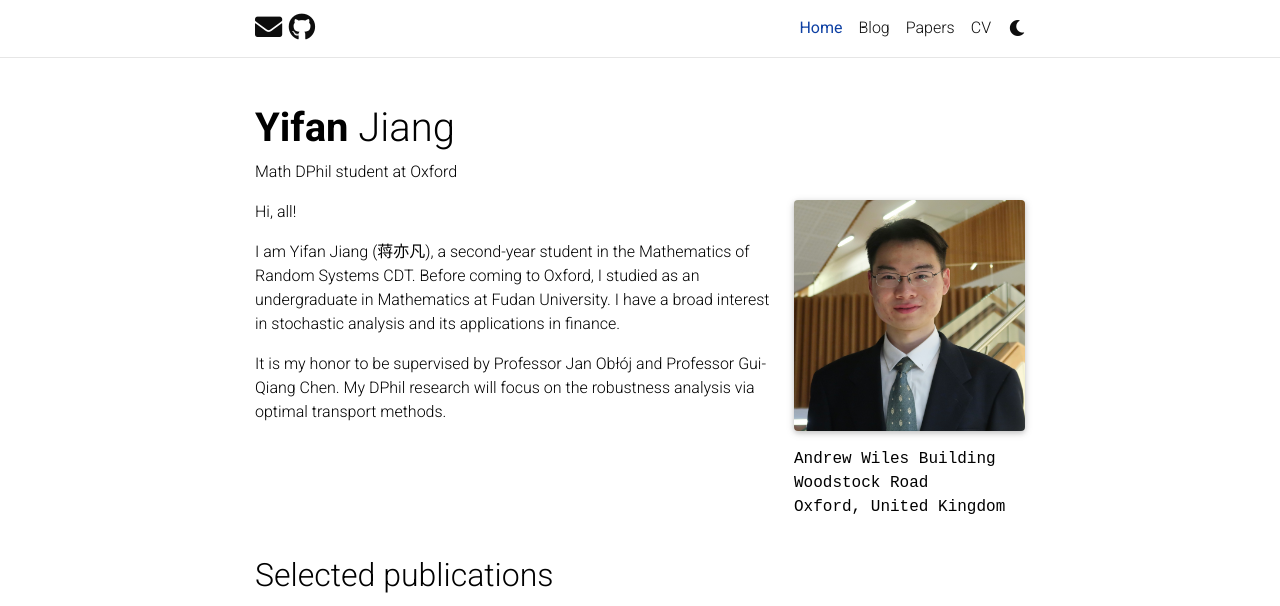
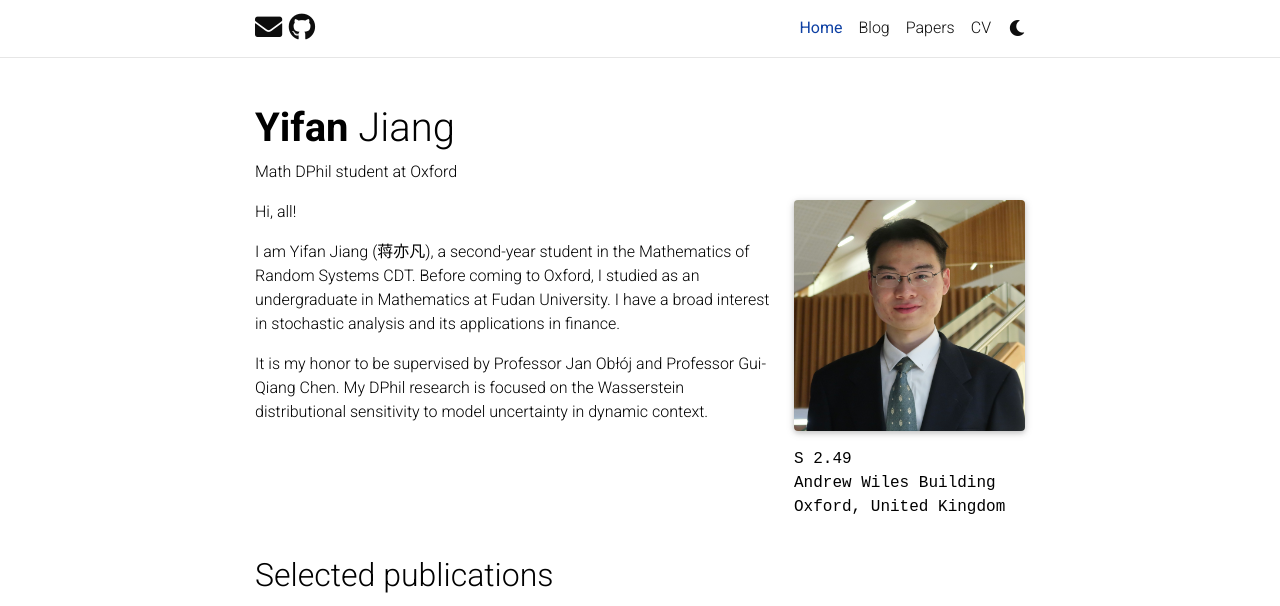
Before and after one commit to YuxinShen233/YuxinShen233.github.io, a Jekyll site: the page built from _pages/home.md, in a window 1280 px wide, cut to the strip 0-606 px from the top of the page. Built offline with Jekyll 4.4.1, drawn with Linux system fonts in a browser that asks for light colours; full-size pictures stand in for the smaller copies a plugin makes; comment, search, counter and statistics services are not loaded; a style sheet for code colours, icons or effects is not loaded.

Commit message:
update home

```diff
--- a/_config.yml
+++ b/_config.yml
@@ -8,11 +8,10 @@ middle_name:
 last_name: Jiang
 email: yifan.jiang@maths.ox.ac.uk
 description: > # the ">" symbol means to ignore newlines until "footer_text:"
-  A simple, whitespace theme for academics. Based on [*folio](https://github.com/bogoli/-folio) design.
 footer_text: >
   Powered by <a href="https://jekyllrb.com/" target="_blank">Jekyll</a> with <a href="https://github.com/alshedivat/al-folio">al-folio</a> theme.
   Hosted by <a href="https://pages.github.com/" target="_blank">GitHub Pages</a>.
-keywords: jekyll, jekyll-theme, academic-website, portfolio-website  # add your own keywords or leave empty
+keywords:   # add your own keywords or leave empty
 
 lang: en # the language of your site (for example: en, fr, cn, ru, etc.)
 icon: favicon.ico  # the emoji used as the favicon (alternatively, provide image name in /assets/img/)
@@ -119,7 +118,7 @@ pagination:
   enabled: true
 
 # Comments
-disqus_shortname: al-folio # put your disqus shortname
+disqus_shortname: Yifan # put your disqus shortname
 # https://help.disqus.com/en/articles/1717111-what-s-a-shortname
 
 # External sources.
--- a/_pages/home.md
+++ b/_pages/home.md
@@ -9,8 +9,8 @@ profile:
   image: prof_pic.jpg
   image_circular: false # crops the image to make it circular
   address: >
+    <p>S 2.49</p>
     <p>Andrew Wiles Building</p>
-    <p>Woodstock Road</p>
     <p>Oxford, United Kingdom</p>
 
 news: false  # includes a list of news items
@@ -20,6 +20,9 @@ social: false  # includes social icons at the bottom of the page
 
 Hi, all!
 
-I am Yifan Jiang (蒋亦凡), a second-year student in the Mathematics of Random Systems CDT. Before coming to Oxford, I studied as an undergraduate in Mathematics at Fudan University. I have a broad interest in stochastic analysis and its applications in finance.
+I am Yifan Jiang (蒋亦凡), a second-year student in the Mathematics of Random Systems CDT.
+Before coming to Oxford, I studied as an undergraduate in Mathematics at Fudan University.
+I have a broad interest in stochastic analysis and its applications in finance.
 
-It is my honor to be supervised by Professor Jan Obłój and Professor Gui-Qiang Chen. My DPhil research will focus on the robustness analysis via optimal transport methods.
+It is my honor to be supervised by Professor Jan Obłój and Professor Gui-Qiang Chen.
+My DPhil research is focused on the Wasserstein distributional sensitivity to model uncertainty in dynamic context.
```
Also changed, not shown: _posts/2022-04-06-springretreat.md (+2 -2 lines).
